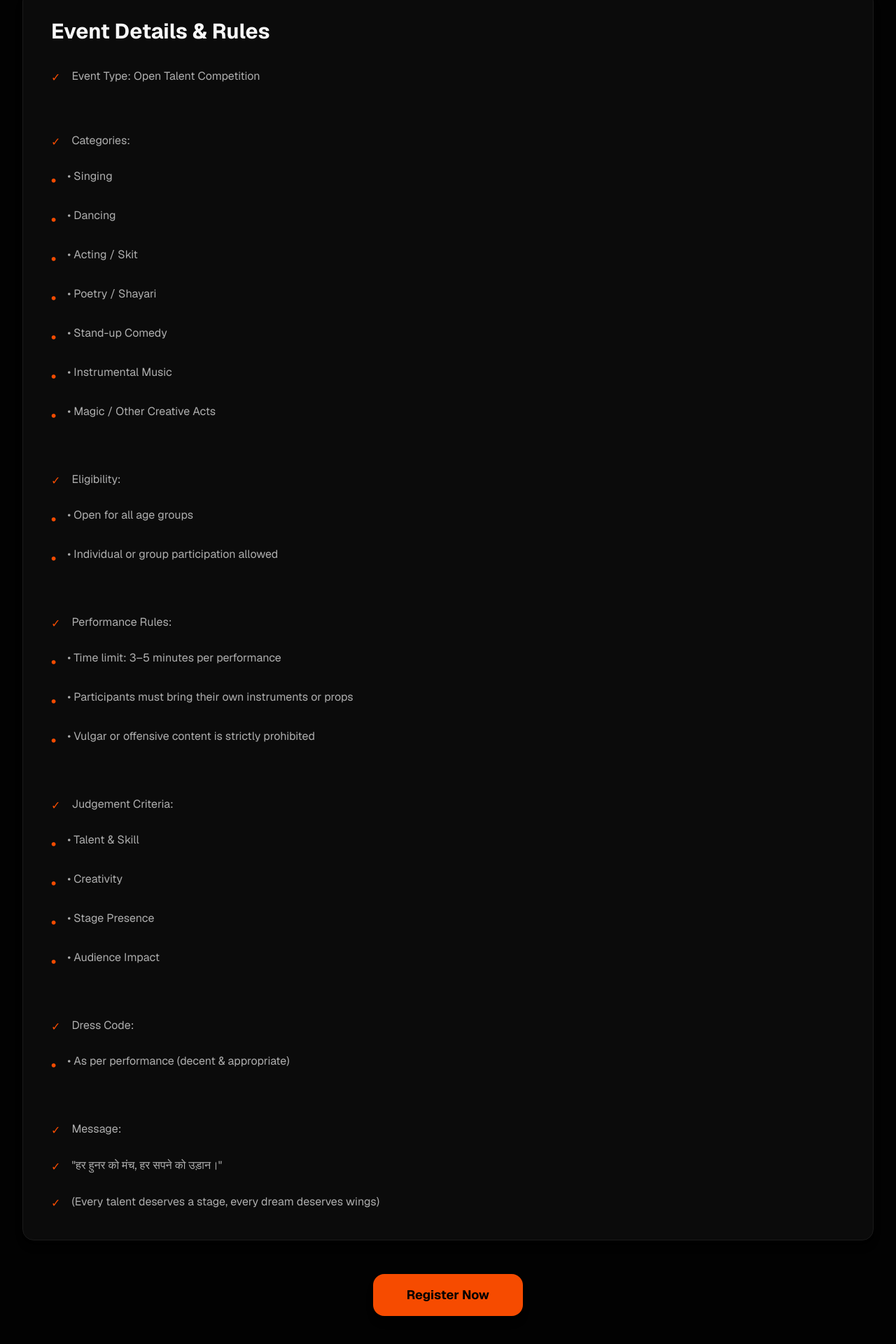
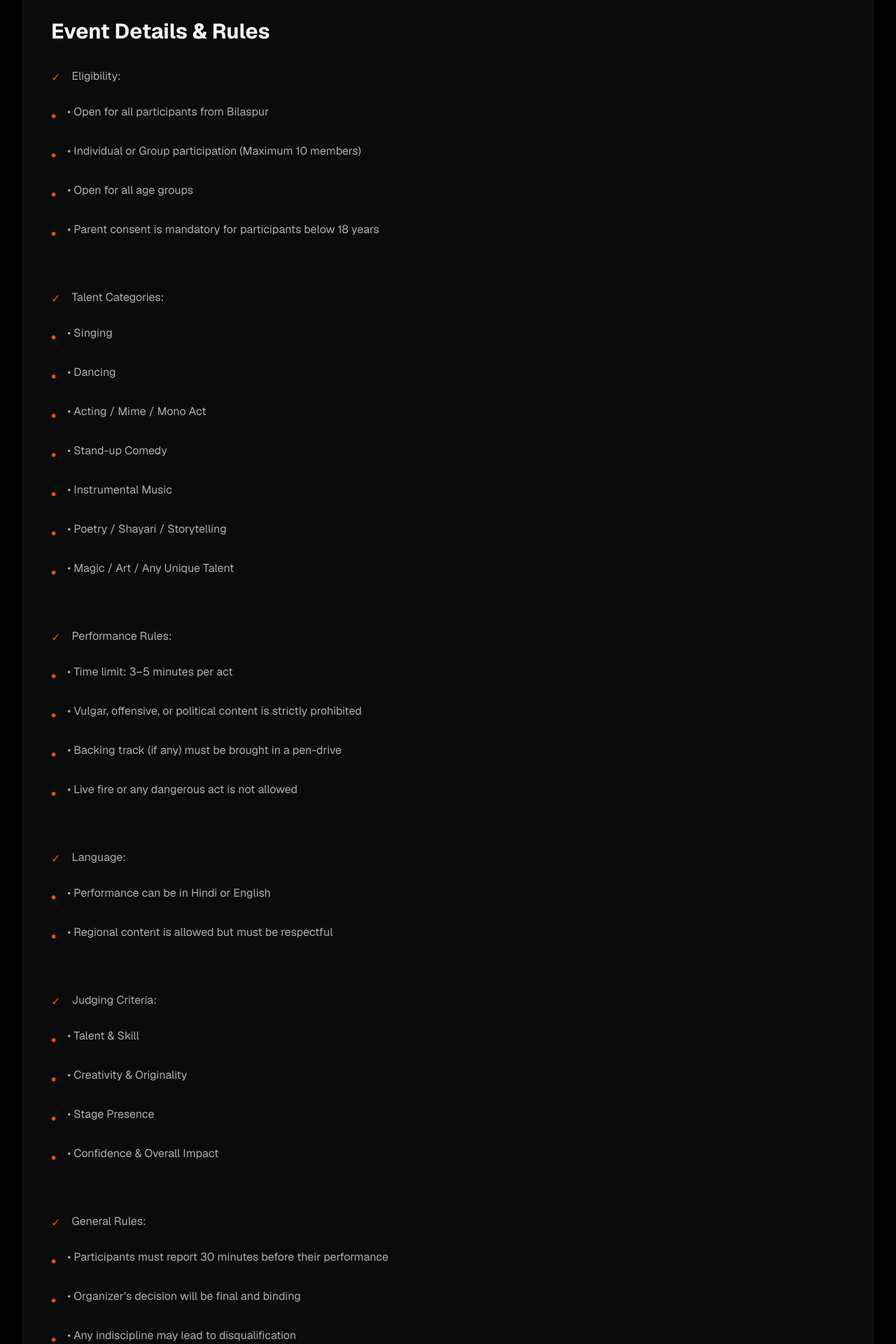
Before and after one commit to ezsofttech/bni, a Next.js app: page /events/bilaspur-got-talent in a window 1280 px wide. Shown: the part 853-2773 px from the top of the page at 70% size. Built offline with nearby package versions, Linux system fonts and the light colour scheme; a web font is replaced by a local one.

Commit message:
Update events.ts

```diff
--- a/data/events.ts
+++ b/data/events.ts
@@ -505,6 +505,7 @@ export const events = [
     ],
     fee: "Free",
   },
+
   {
   id: "12",
   slug: "bilaspur-got-talent",
@@ -512,79 +513,102 @@ export const events = [
   titleEn: "Bilaspur Got Talent",
   titleHi: "बिलासपुर गॉट टैलेंट",
   image: "https://images.unsplash.com/photo-1518972559570-7cc1309f3229?q=80&w=2000&auto=format&fit=crop",
-  date: "Feb 2026 | TBA",
+  date: "Jan 30, 2026 | 5:30 PM",
+  venue: "Science College Ground, Bilaspur",
   descriptionEn:
-    "Bilaspur Got Talent is a grand platform to showcase the hidden talents of Bilaspur. Participants can perform in singing, dancing, acting, poetry, stand-up comedy, instrumental music, magic, and many more art forms. The event aims to encourage creativity, confidence, and cultural expression among youth and citizens.",
+    "Bilaspur Got Talent is a grand talent hunt event dedicated to discovering and promoting the hidden talents of Bilaspur. The platform welcomes participants of all age groups to showcase their skills in music, dance, acting, comedy, poetry, and other creative art forms. The event encourages confidence, creativity, and cultural expression.",
   descriptionHi:
-    "बिलासपुर गॉट टैलेंट एक भव्य मंच है जहाँ बिलासपुर की छुपी हुई प्रतिभाओं को प्रस्तुत करने का अवसर मिलता है। इस कार्यक्रम में गायन, नृत्य, अभिनय, कविता, स्टैंड-अप कॉमेडी, वाद्य संगीत, जादू एवं अन्य कला विधाओं में प्रतिभागी अपनी कला का प्रदर्शन कर सकते हैं। यह आयोजन युवाओं और नागरिकों में रचनात्मकता, आत्मविश्वास और सांस्कृतिक अभिव्यक्ति को प्रोत्साहित करता है।",
+    "बिलासपुर गॉट टैलेंट एक भव्य टैलेंट हंट कार्यक्रम है, जिसका उद्देश्य बिलासपुर की छुपी हुई प्रतिभाओं को मंच प्रदान करना है। इस मंच पर सभी आयु वर्ग के प्रतिभागी गायन, नृत्य, अभिनय, कॉमेडी, कविता एवं अन्य रचनात्मक कलाओं में अपनी प्रतिभा प्रस्तुत कर सकते हैं। यह आयोजन आत्मविश्वास, रचनात्मकता और सांस्कृतिक अभिव्यक्ति को बढ़ावा देता है।",
   rulesEn: [
-    "Event Type: Open Talent Competition",
+    "Eligibility:",
+    "• Open for all participants from Bilaspur",
+    "• Individual or Group participation (Maximum 10 members)",
+    "• Open for all age groups",
+    "• Parent consent is mandatory for participants below 18 years",
     "",
-    "Categories:",
+    "Talent Categories:",
     "• Singing",
     "• Dancing",
-    "• Acting / Skit",
-    "• Poetry / Shayari",
+    "• Acting / Mime / Mono Act",
     "• Stand-up Comedy",
     "• Instrumental Music",
-    "• Magic / Other Creative Acts",
-    "",
-    "Eligibility:",
-    "• Open for all age groups",
-    "• Individual or group participation allowed",
+    "• Poetry / Shayari / Storytelling",
+    "• Magic / Art / Any Unique Talent",
     "",
     "Performance Rules:",
-    "• Time limit: 3–5 minutes per performance",
-    "• Participants must bring their own instruments or props",
-    "• Vulgar or offensive content is strictly prohibited",
+    "• Time limit: 3–5 minutes per act",
+    "• Vulgar, offensive, or political content is strictly prohibited",
+    "• Backing track (if any) must be brought in a pen-drive",
+    "• Live fire or any dangerous act is not allowed",
     "",
-    "Judgement Criteria:",
+    "Language:",
+    "• Performance can be in Hindi or English",
+    "• Regional content is allowed but must be respectful",
+    "",
+    "Judging Criteria:",
     "• Talent & Skill",
-    "• Creativity",
+    "• Creativity & Originality",
     "• Stage Presence",
-    "• Audience Impact",
+    "• Confidence & Overall Impact",
     "",
-    "Dress Code:",
-    "• As per performance (decent & appropriate)",
+    "General Rules:",
+    "• Participants must report 30 minutes before their performance",
+    "• Organizer’s decision will be final and binding",
+    "• Any indiscipline may lead to disqualification",
+    "• Organizers reserve photography & videography rights",
     "",
-    "Message:",
-    "\"हर हुनर को मंच, हर सपने को उड़ान।\"",
-    "(Every talent deserves a stage, every dream deserves wings)"
+    "Awards & Recognition:",
+    "🏆 Winner",
+    "🥈 Runner-up",
+    "🎖️ Special Jury Award",
+    "📜 Participation Certificate for all participants"
   ],
   rulesHi: [
-    "कार्यक्रम का प्रकार: ओपन टैलेंट प्रतियोगिता",
+    "पात्रता:",
+    "• बिलासपुर के सभी प्रतिभागियों के लिए खुला",
+    "• व्यक्तिगत या समूह (अधिकतम 10 सदस्य)",
+    "• सभी आयु वर्ग के लिए खुला",
+    "• 18 वर्ष से कम आयु के प्रतिभागियों के लिए अभिभावक की अनुमति अनिवार्य",
     "",
-    "प्रतियोगिता श्रेणियाँ:",
+    "प्रतिभा की श्रेणियाँ:",
     "• गायन",
     "• नृत्य",
-    "• अभिनय / नाटक",
-    "• कविता / शायरी",
+    "• अभिनय / माइम / मोनो एक्ट",
     "• स्टैंड-अप कॉमेडी",
     "• वाद्य संगीत",
-    "• जादू / अन्य रचनात्मक कला",
-    "",
-    "पात्रता:",
-    "• सभी आयु वर्ग के लिए खुला",
-    "• व्यक्तिगत या समूह में भाग ले सकते हैं",
+    "• कविता / शायरी / कहानी प्रस्तुति",
+    "• जादू / कला / कोई भी विशेष प्रतिभा",
     "",
     "प्रदर्शन नियम:",
-    "• समय सीमा: प्रति प्रस्तुति 3–5 मिनट",
-    "• प्रतिभागी अपने वाद्य यंत्र या सामग्री स्वयं लाएँ",
-    "• अश्लील या आपत्तिजनक सामग्री की अनुमति नहीं है",
+    "• प्रत्येक प्रस्तुति के लिए 3–5 मिनट का समय",
+    "• अश्लील, आपत्तिजनक या राजनीतिक सामग्री प्रतिबंधित",
+    "• बैकिंग ट्रैक (यदि हो) पेन-ड्राइव में लाना अनिवार्य",
+    "• किसी भी प्रकार का खतरनाक या लाइव फायर एक्ट प्रतिबंधित",
     "",
-    "निर्णय के आधार:",
+    "भाषा:",
+    "• प्रस्तुति हिंदी या अंग्रेज़ी में हो सकती है",
+    "• क्षेत्रीय भाषा की प्रस्तुति अनुमत है, लेकिन सम्मानजनक होनी चाहिए",
+    "",
+    "निर्णय के मापदंड:",
     "• प्रतिभा एवं कौशल",
-    "• रचनात्मकता",
-    "• मंच पर प्रस्तुति",
-    "• दर्शकों पर प्रभाव",
+    "• रचनात्मकता एवं मौलिकता",
+    "• मंच पर उपस्थिति",
+    "• आत्मविश्वास एवं कुल प्रभाव",
     "",
-    "Dress Code:",
-    "• प्रस्तुति के अनुसार (शालीन एवं उपयुक्त)",
+    "सामान्य नियम:",
+    "• प्रतिभागियों को प्रदर्शन से 30 मिनट पहले रिपोर्ट करना अनिवार्य",
+    "• आयोजक का निर्णय अंतिम और मान्य होगा",
+    "• अनुशासनहीनता पर अयोग्यता",
+    "• आयोजन की फोटोग्राफी / वीडियोग्राफी अधिकार आयोजकों के पास रहेंगे",
     "",
-    "संदेश:",
-    "\"हर हुनर को मंच, हर सपने को उड़ान।\""
+    "पुरस्कार एवं सम्मान:",
+    "🏆 विजेता",
+    "🥈 उपविजेता",
+    "🎖️ विशेष जूरी पुरस्कार",
+    "📜 सभी प्रतिभागियों को सहभागिता प्रमाण पत्र"
   ],
   fee: "Free"
 }
 
+
 ]
```
